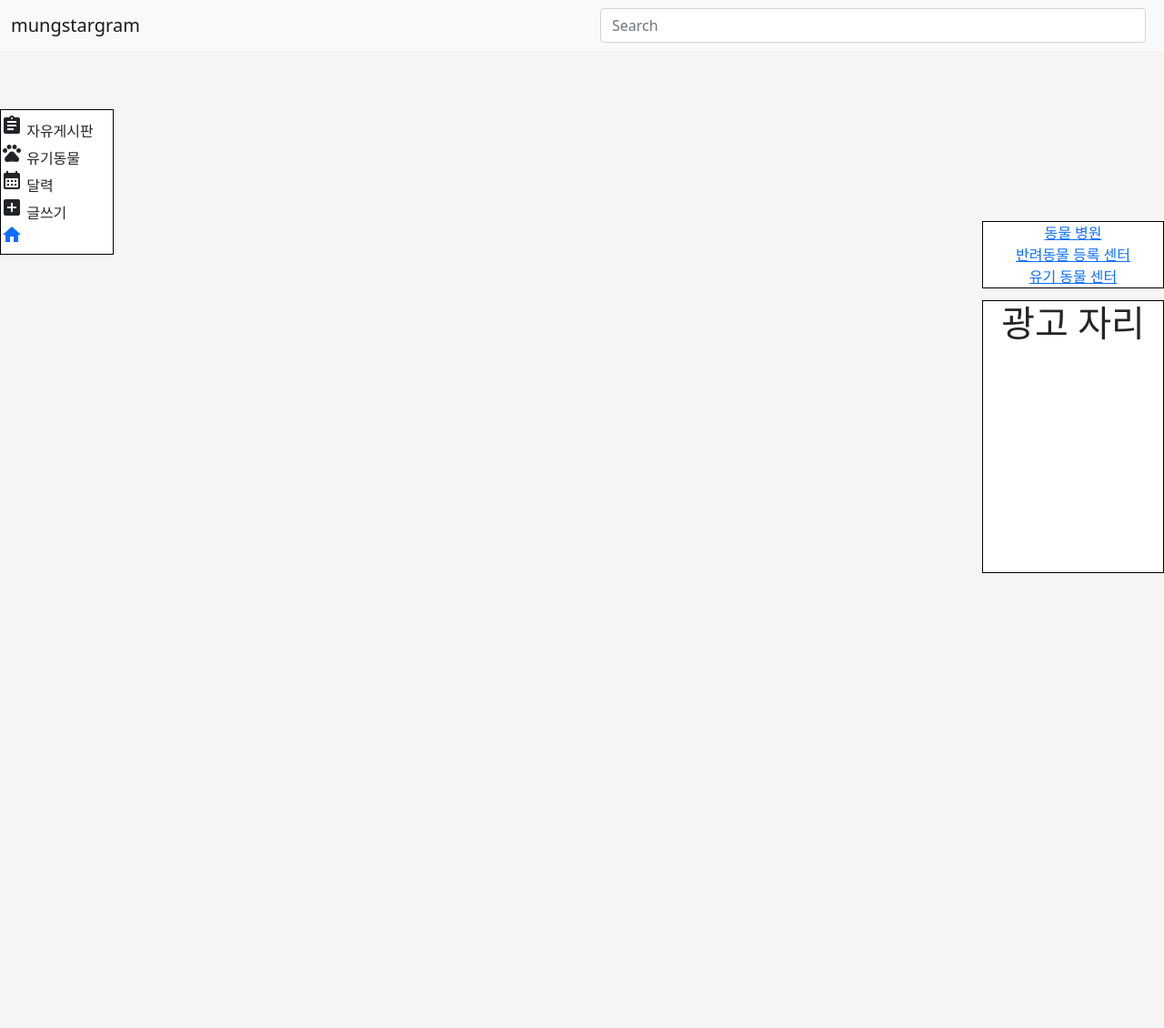
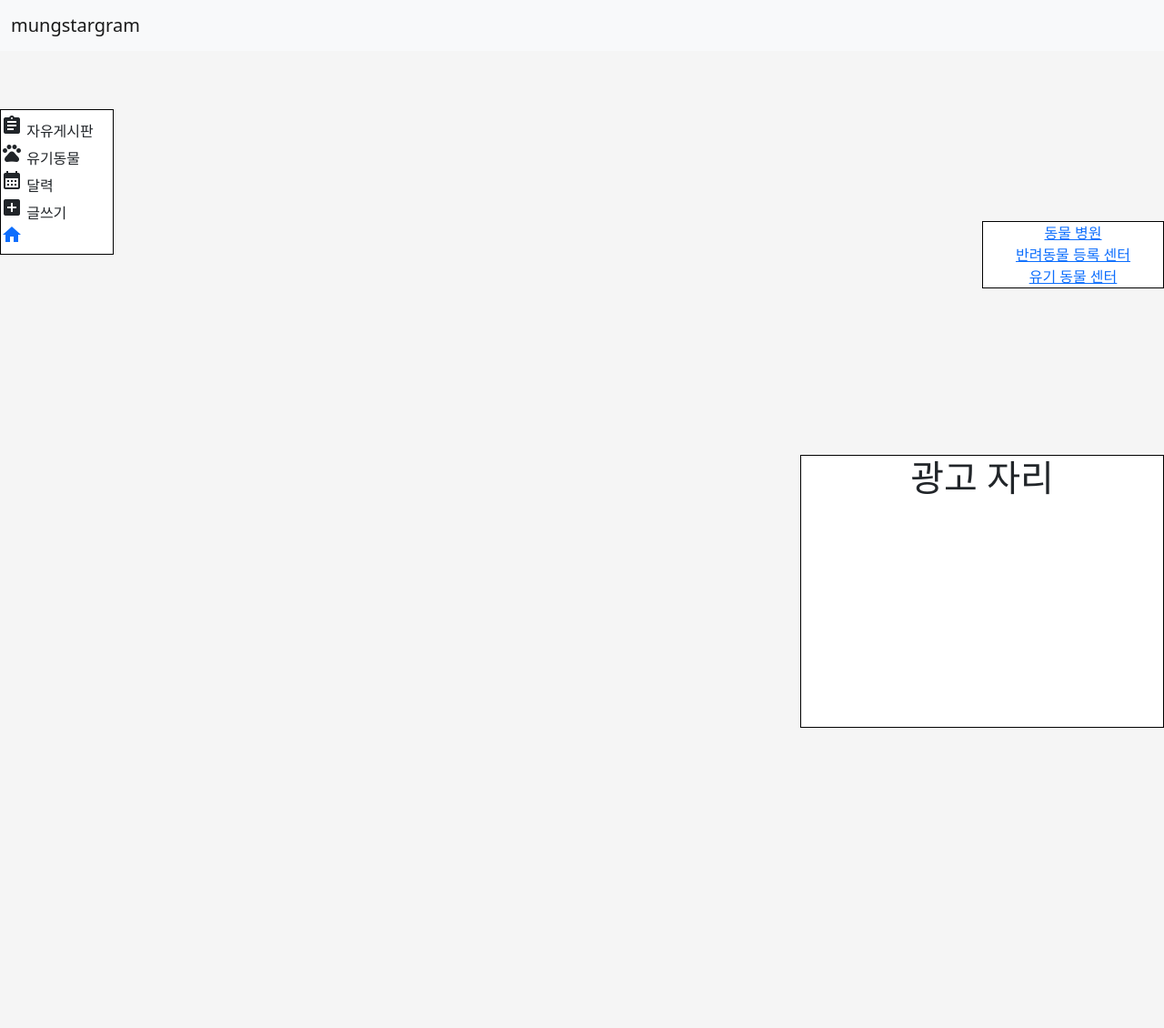
Before and after one commit to hyun4965/mungstargram, a Django app: template templates/mungstargram/main.html in a window 1280 px wide. Shown: the whole page at 91% size. Run offline with Django 4.2, Linux system fonts and the light colour scheme; the template is opened without the code that fills it, so the values that code supplies are empty.

Commit message:
어디가까지 완료

```diff
--- a/templates/mungstargram/main.html
+++ b/templates/mungstargram/main.html
@@ -79,8 +79,6 @@
     <div class="container-fluid"
          style="display: flex; justify-content: space-between; align-items: center; min-width: 1000px;">
         <a class="navbar-brand" href="/main">mungstargram</a>
-        <input class="form-control me-2" style="width: 600px" type="search" placeholder="Search" aria-label="Search">
-
     </div>
 </nav>
 <!--왼쪽 display-->
@@ -193,11 +191,8 @@
                style="display: block; font-weight: 500;">유기 동물 센터</a>
         </div>
     </div>
-    <div style="display: flex; justify-content: flex-end; align-items: center; height: 800px; position: fixed; right: 0; width: 30%; ">
-        <div style="background-color: white;height: 300px; width: 200px; border: 1px solid black;">
-            <h1>광고 자리</h1>
-        </div>
-    </div>
+<div style="position: fixed; bottom: 0; right: 0; background-color: white;height: 300px; width: 400px; border: 1px solid black; text-align: center;">
+    <h1>광고 자리</h1>
 </div>
 
 
@@ -250,7 +245,6 @@
     </div>
 </div>
 <script>
-
     $(".bookmark").click(function (event) {
         let feed_id = event.target.attributes.getNamedItem('feed_id').value;
         let bookmark_id = event.target.id;
```
